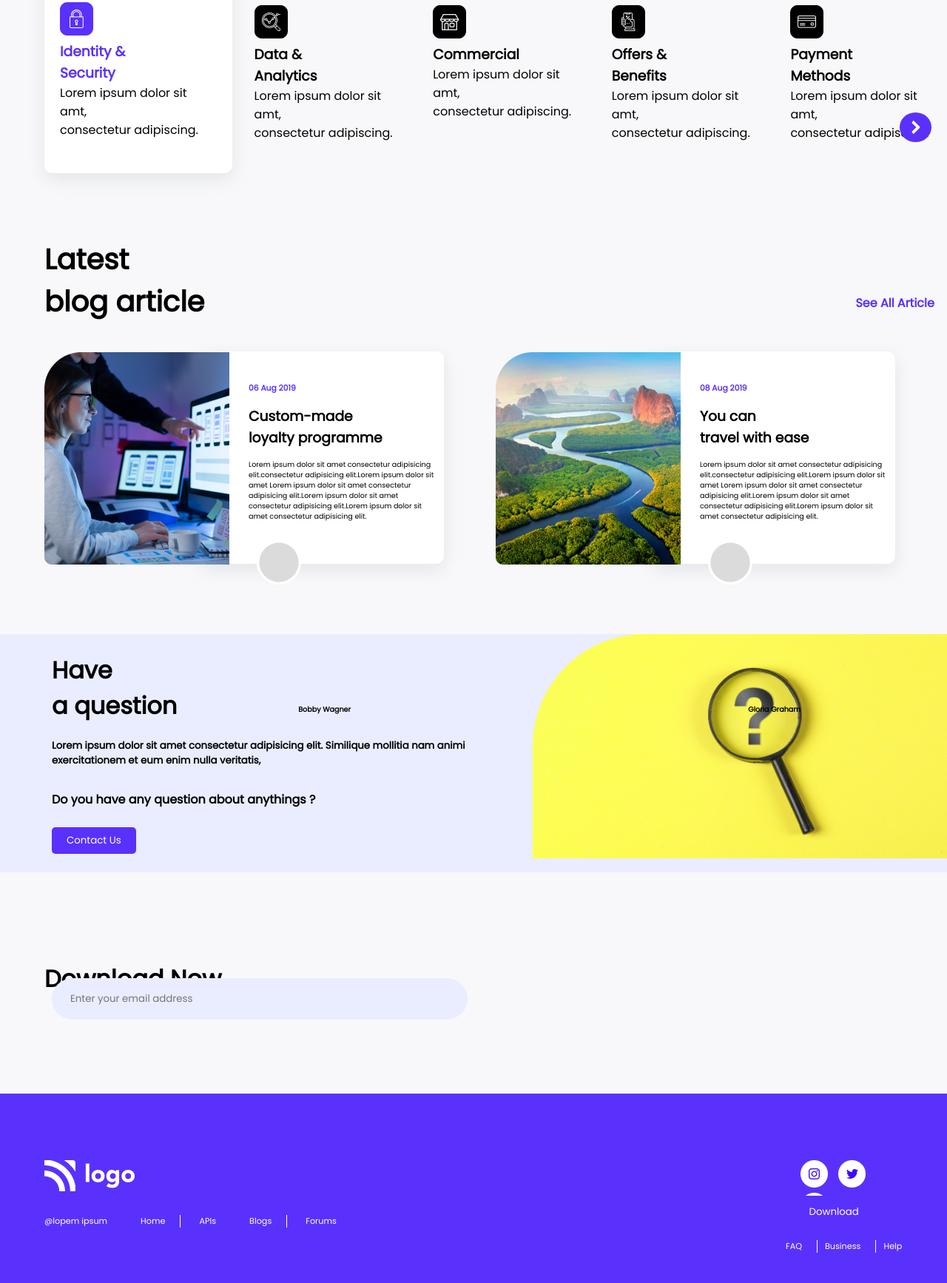
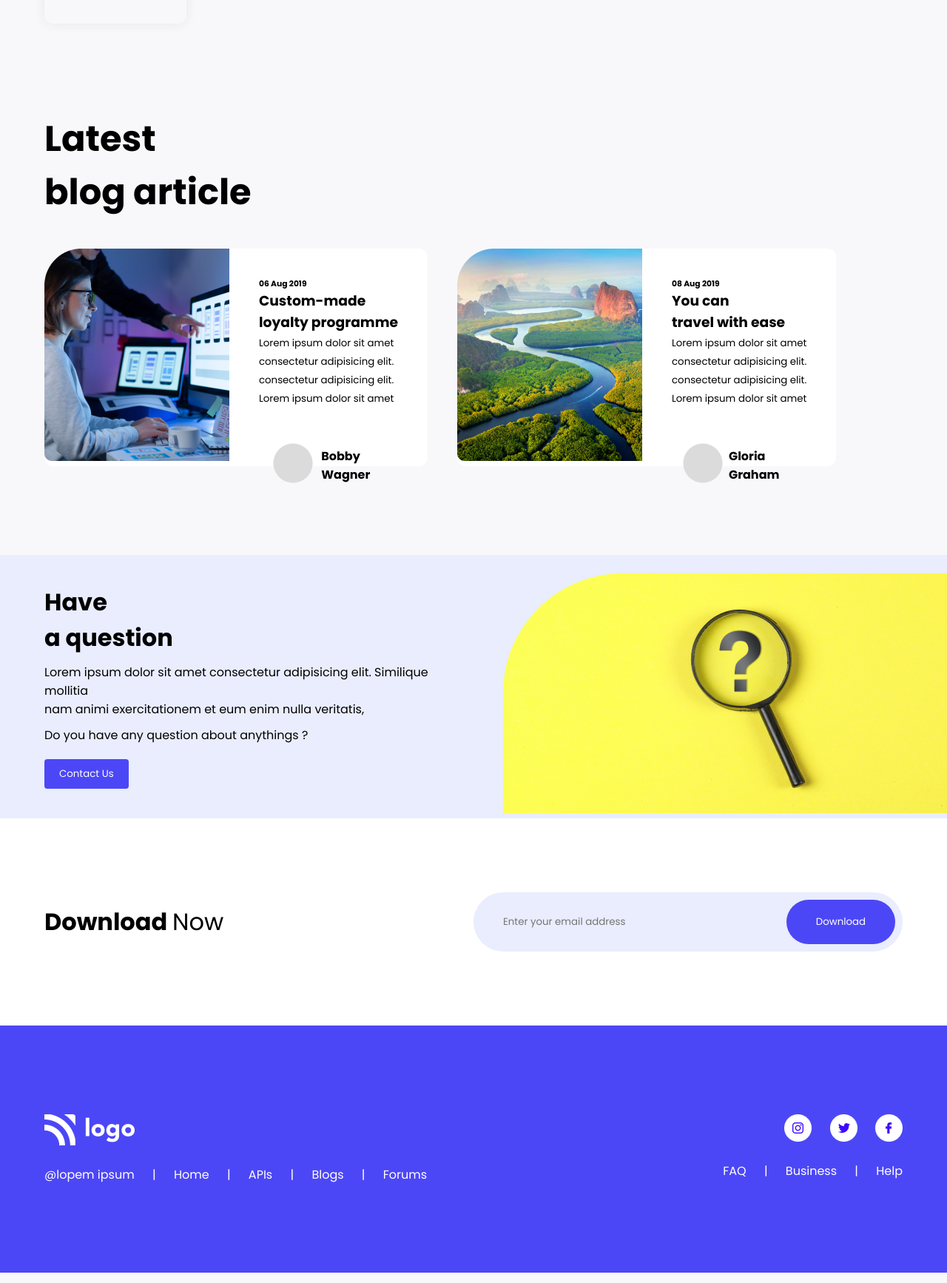
Before and after one commit to B-8128/Ineuron-Javascript-Development-Live-Class-Project-9, a website: page index.html in a window 1280 px wide. Shown: the part 1048-2782 px from the top of the page at 74% size. Drawn offline with Linux system fonts and the light colour scheme.

Commit message:
Minor Changes

```diff
--- a/index.html
+++ b/index.html
@@ -13,9 +13,8 @@
     <!-- Header Starts -->
     <header>
         <!-- Navigation Bar Starts -->
-        <nav class="navbar">
+        <nav>
             <!-- Navigation items Starts -->
-
             <a class="nav-item">Home</a>
             <a class="nav-item">APIs</a>
             <a class="nav-item">Blogs</a>
@@ -28,7 +27,7 @@
         </nav>
 
         <!-- LOGO -->
-        <div class="logo">
+        <div>
             <img class="logo" src="./images/Logo.png">
         </div>
 
@@ -44,7 +43,7 @@
         </div>
 
         <!-- Image -->
-        <div class="firstimg">
+        <div>
             <img class="header-image" src="./images/IMAGE HERE.png">
         </div>
     </header>
@@ -93,15 +92,11 @@
 
         </div>
     </div>
-    <div class="svg">
-        <img src="./images/greaterThan.svg" alt="">
-    </div>
 
     <!-- Blog section -->
 
     <div class="blog-heading">
         <h1>Latest <br> blog article</h1>
-        <h2>See All Article</h2>
     </div>
     <!-- Blogs -->
     <div class="blog-cards">
@@ -113,13 +108,12 @@
             <div class="blog-content">
                 <h6>06 Aug 2019</h6>
                 <h3>Custom-made <br> loyalty programme</h3>
-                <p>Lorem ipsum dolor sit amet consectetur adipisicing elit.consectetur adipisicing elit.Lorem ipsum dolor sit amet Lorem ipsum dolor sit amet consectetur adipisicing elit.Lorem ipsum dolor sit amet consectetur adipisicing elit.Lorem ipsum
-                    dolor sit amet consectetur adipisicing elit.</p>
+                <small>Lorem ipsum dolor sit amet <br>consectetur adipisicing elit. <br> consectetur adipisicing elit. <br>Lorem ipsum dolor sit amet</small>
             </div>
             <div class="blog-bottom">
                 <img class="blog-card-bottom-image" src="./images/IMAGE HERE (2).png" alt="">
             </div>
-            <div class="blog-author1">
+            <div class="blog-author">
                 <b class="blog-author">Bobby Wagner</b>
             </div>
 
@@ -134,13 +128,12 @@
             <div class="blog-content">
                 <h6>08 Aug 2019</h6>
                 <h3>You can <br> travel with ease</h3>
-                <p>Lorem ipsum dolor sit amet consectetur adipisicing elit.consectetur adipisicing elit.Lorem ipsum dolor sit amet Lorem ipsum dolor sit amet consectetur adipisicing elit.Lorem ipsum dolor sit amet consectetur adipisicing elit.Lorem ipsum
-                    dolor sit amet consectetur adipisicing elit.</p>
+                <small>Lorem ipsum dolor sit amet <br>consectetur adipisicing elit. <br> consectetur adipisicing elit. <br>Lorem ipsum dolor sit amet</small>
             </div>
             <div class="blog-bottom">
                 <img class="blog-card-bottom-image" src="./images/IMAGE HERE (2).png" alt="">
             </div>
-            <div class="blog-author2">
+            <div class="blog-author">
                 <b class="blog-author">Gloria Graham</b>
             </div>
 
@@ -151,7 +144,7 @@
     <div class="faq-section">
         <div class="faq-content">
             <h2>Have <br> a question</h2>
-            <h5>Lorem ipsum dolor sit amet consectetur adipisicing elit. Similique mollitia nam animi exercitationem et eum enim nulla veritatis,</h5>
+            <h4>Lorem ipsum dolor sit amet consectetur adipisicing elit. Similique mollitia <br>nam animi exercitationem et eum enim nulla veritatis,</h4>
             <h4>Do you have any question about anythings ?</h4>
 
             <button>Contact Us</button>
@@ -188,7 +181,7 @@
         </div>
 
         <div class="footer-right">
-            <div class="footer-right1">
+            <div class="footer-right">
                 <img class="footer-logos" src="./images/Group 102.png" alt="">
                 <img class="footer-logos" src="./images/Group 103.png" alt="">
                 <img class="footer-logos" src="./images/Group 104.png" alt="">
--- a/style.css
+++ b/style.css
@@ -1,373 +1,376 @@
 /* POPPINS FONT FAMILY */
 
-@import url("https://fonts.googleapis.com/css2?family=Poppins&display=swap");
+@import url('https://fonts.googleapis.com/css2?family=Poppins:wght@400;500;600;700&display=swap');
 @import url("https://fonts.googleapis.com/css2?family=Righteous&display=swap");
+:root {
+    --primary-color: #4c47f6;
+    --blue-100: #e9edfd;
+}
+
 * {
     font-family: "Poppins", sans-serif;
     padding: 0;
     margin: 0;
+    outline: none;
 }
 
 body {
     background-color: #f8f8fa;
 }
 
-
-/* Header */
-
 header {
-    background-color: #491bfd;
-    height: 80vh;
+    background-color: var(--primary-color);
+    color: #fff;
 }
 
-.navbar {
-    margin-left: 55%;
-    font-size: smaller;
+header nav {
+    float: right;
+    margin-top: 40px;
 }
 
 .nav-item {
-    margin-left: 30px;
-    margin-top: 25px;
-    color: #fff;
+    display: inline;
+    margin-right: 60px;
 }
 
 .nav-item-active {
-    margin-left: 50px;
-    margin-top: 25px;
+    display: inline;
+    margin-right: 60px;
     background-color: #fff;
-    color: #0000ff;
-    padding: 5px 8px;
-    border-radius: 3px;
-    font-size: 11px;
-    font-weight: bold;
-}
-
-.navbar svg {
-    margin-left: 25px;
+    border-radius: 4px;
+    padding: 10px 20px;
+    color: var(--primary-color);
 }
 
 .logo {
-    margin-left: 25px;
+    margin-top: 40px;
+    margin-left: 60px;
 }
 
 .header-text {
-    margin-left: 50px;
-    margin-top: 120px;
-    color: #fff;
+    padding: 80px 80px;
 }
 
 .header-text h2 {
-    font-size: 2.5rem;
-    margin-top: 5px;
+    font-weight: 400;
+    font-size: 4rem;
 }
 
-.header-text p {
-    margin-top: 10px;
-}
-
-.firstimg img {
-    width: 46%;
-    float: right;
-    margin-top: -300px;
+.header-image {
+    position: absolute;
+    top: 100px;
+    right: 0;
 }
 
 .companies {
-    margin-top: 30px;
+    margin: 40px 60px;
 }
 
-.companies a {
+.company-items {
+    display: inline;
+    font-family: "Righteous";
+    font-size: 2rem;
+    color: #000;
     text-decoration: none;
-    color: #000;
-    margin-left: 60px;
-    font-size: 1.4rem;
-    font-family: 'Righteous';
+    outline: none;
+    margin-right: 40px;
 }
 
-
-/* API Section  */
-
 .api {
-    margin-top: 120px;
-    margin-left: 60px;
+    padding: 40px 60px;
+    margin-top: 80px;
 }
 
-.api h1 {
-    font-size: 2.2rem;
-    font-weight: 1000;
+.api-heading {
+    font-size: 3rem;
 }
 
 .cards {
     display: flex;
-    margin-top: 80px;
-    width: 100%;
+    flex-direction: row;
+    align-items: center;
+    margin-top: 40px;
+}
+
+.card {
+    padding: 40px 20px;
+    margin-right: 40px;
 }
 
 .card-active {
-    border: 1px solid #fff;
-    background-color: #fff;
-    padding: 45px 20px;
-    border-radius: 10px;
-    box-shadow: rgba(149, 157, 165, 0.2) 0px 8px 24px;
+    padding: 40px 20px;
+    margin-right: 40px;
+    border-radius: 12px;
+    box-shadow: 0 0 16px rgba(49, 49, 49, 0.084);
 }
 
-.card {
-    margin-top: 50px;
-    margin-left: 30px;
+.card-head,
+.card-head-active {
+    margin-top: 20px;
 }
 
-.card-active h3 {
-    color: #5a31fc;
+.card-head-active {
+    color: var(--primary-color);
 }
 
-.svg img {
-    background-color: #5a31fc;
-    padding: 10px 15px;
-    width: 1%;
-    border-radius: 100%;
-    position: absolute;
-    left: 95%;
-    top: 150%;
+.blog-heading {
+    padding: 0px 60px;
+    margin-top: 80px;
 }
 
-
-/* Blog section */
-
-.blog-heading {
-    margin-top: 88px;
-    margin-left: 60px;
-    font-size: 1.2rem;
-    margin-bottom: 40px;
-    display: flex;
-}
-
-.blog-heading h2 {
-    color: #5a31fc;
-    font-size: 1rem;
-    margin-left: 880px;
-    margin-top: 75px;
+.blog-heading h1 {
+    font-size: 3rem;
 }
 
 .blog-cards {
-    margin-left: 60px;
+    margin-top: 40px;
+    padding: 0px 60px;
+    display: flex;
+    flex-direction: row;
 }
 
 .blog-card {
-    width: 50%;
-    float: left;
+    display: flex;
+    flex-direction: row;
+    position: relative;
+    background-color: #fff;
+    border-radius: 12px;
+    border-top-left-radius: 100px;
+    margin-right: 40px;
 }
 
 .blog-content {
-    width: 50%;
-    float: right;
-    margin-top: -295px;
-    margin-right: 70px;
-    border: 1px solid #fff;
-    background-color: #fff;
-    padding: 56px 10px;
-    box-shadow: rgba(149, 157, 165, 0.2) 0px 8px 24px;
-    border-radius: 10px;
-}
-
-.blog-content h6 {
-    margin-left: 52px;
-    margin-top: -15px;
-    margin-bottom: 15px;
-    color: #5a31fc;
-}
-
-.blog-content h3 {
-    margin-left: 52px;
-}
-
-.blog-content p {
-    margin-left: 52px;
-    font-size: 0.6rem;
-    margin-top: 15px;
+    padding: 40px 40px;
 }
 
 .blog-bottom {
-    width: 53%;
-    float: right;
-    margin-top: -40px;
+    position: absolute;
+    bottom: -30px;
+    right: 30%;
 }
 
-.blog-bottom img {
-    border: 3px solid #fff;
-    border-radius: 100%;
-    margin-bottom: 60px;
+.blog-author {
+    position: absolute;
+    bottom: -12px;
+    right: 15%;
 }
 
-.blog-author1 {
-    font-size: 0.6rem;
-    position: absolute;
-    top: 250%;
-    left: 31.5%;
-}
-
-.blog-author2 {
-    font-size: 0.6rem;
-    position: absolute;
-    top: 250%;
-    left: 79%;
-}
-
-
-/* FAQ SECTION */
-
 .faq-section {
-    background-color: #e9edff;
-    width: 100%;
     display: flex;
+    flex-direction: row;
+    justify-content: space-between;
+    background-color: var(--blue-100);
+    margin-top: 120px;
 }
 
 .faq-content {
-    margin-left: 60px;
-    padding: 25px 10px;
+    padding: 40px 60px;
 }
 
 .faq-content h2 {
     font-size: 2rem;
 }
 
-.faq-content h5 {
-    margin-top: 20px;
-}
-
 .faq-content h4 {
-    margin-top: 30px;
+    font-weight: 400;
+    margin-top: 10px;
 }
 
 .faq-content button {
-    margin-top: 25px;
-    padding: 8px 20px;
-    border-radius: 5px;
+    margin-top: 20px;
     border: none;
-    background-color: #5a31fc;
+    background-color: var(--primary-color);
+    border-radius: 4px;
+    padding: 10px 20px;
     color: #fff;
 }
 
-.faq-image img {
-    width: 96%;
-    float: right;
-    margin-left: 200px;
+.faq-image {
+    align-self: flex-end;
 }
 
-
-/* Download */
-
 .download-section {
-    width: 100%;
-    float: left;
-    margin-top: 120px;
-    margin-bottom: 100px;
+    background-color: #fff;
+    display: flex;
+    flex-direction: row;
+    justify-content: space-between;
+    align-items: center;
+    padding: 100px 60px;
 }
 
 .download-content {
-    width: 40%;
-    float: left;
-    margin-left: 60px;
+    flex: 1;
+}
+
+.download-content span {
+    font-weight: 400;
 }
 
 .download-email {
-    width: 50%;
-    float: left;
-    margin-left: 70px;
-    margin-top: -25px;
+    flex: 1;
+    border-radius: 40px;
+    background-color: var(--blue-100);
 }
 
-.download-email input {
-    width: 80%;
-    padding: 18px 25px;
-    background-color: #e9edff;
-    color: #000;
-    border: none;
-    border-radius: 28px;
+.download-email form {
+    display: flex;
+    flex-direction: row;
+    justify-content: space-between;
+    align-items: center;
 }
 
-.download-email button {
-    position: absolute;
-    left: 82.7%;
-    border-radius: 25px;
-    padding: 12px 35px;
-    top: 333%;
-    background-color: #5a31fc;
-    color: #fff;
+.download-email form input {
     border: none;
+    border-radius: 40px;
+    padding: 20px 40px;
+    background-color: transparent;
+    flex: 1;
 }
 
-
-/* Footer */
+.download-email form button {
+    border: none;
+    border-radius: 40px;
+    padding: 20px 40px;
+    background-color: var(--primary-color);
+    color: #fff;
+    margin: 10px;
+}
 
 .footer-section {
-    width: 100%;
-    float: left;
-    background-color: #5a31fc;
-    padding: 40px 0px;
+    background-color: var(--primary-color);
+    padding: 120px 60px;
+    display: flex;
+    flex-direction: row;
+    justify-content: space-between;
 }
 
-.footer-left {
-    width: 40%;
-    float: left;
-    margin-left: 60px;
-    margin-top: 50px;
-}
-
-.footer-right {
-    width: 50%;
-    float: left;
-}
-
-.footer-section .list {
-    display: flex;
-    margin-left: -25px;
-}
-
-.footer-section .list .list-items {
-    list-style: none;
-    margin-left: 25px;
-    margin-top: 25px;
-    margin-bottom: 35px;
-    color: #fff;
-    font-size: 0.7rem;
-}
-
-.list li {
-    border-right: 1px solid #fff;
-    padding-right: 20px;
-}
-
-.list li:nth-child(1) {
-    border: none;
-}
-
-.list li:nth-child(5) {
-    border: none;
-}
-
-.footer-right1 {
-    margin-left: 500px;
-    margin-top: 50px;
-}
-
-.footer-right1 img {
-    margin-left: 10px;
-}
-
+.list,
 .logos-list {
-    display: flex;
-    margin-left: 480px;
     margin-top: 20px;
 }
 
 .list-items {
-    font-size: 0.7rem;
-    list-style: none;
-    margin-left: 10px;
-    border-right: 1px solid #fff;
-    padding-right: 20px;
+    list-style-type: none;
+    display: inline;
     color: #fff;
 }
 
-.list-items:nth-child(3) {
-    border: none;
+.list-items:not(:first-child):before {
+    content: " | ";
+    margin-left: 20px;
+    margin-right: 20px;
 }
+
+.footer-logos:not(:last-child) {
+    margin-right: 20px;
+}
+
+.footer-right {
+    text-align: end;
+}
+
+@media screen and (max-width: 1440px) {
+    .header-text h2 {
+        font-size: 2rem;
+    }
+    .company-items {
+        font-size: 1.5rem;
+    }
+    .header-image {
+        width: 430px;
+    }
+}
+
+@media screen and (max-width: 1024px) {
+    .header-image {
+        width: 250px;
+    }
+    .api .cards {
+        flex-wrap: wrap;
+    }
+    .blog-cards {
+        flex-wrap: wrap;
+        gap: 20px;
+    }
+    .faq-image img {
+        width: 400px;
+    }
+}
+
+@media screen and (max-width: 768px) {
+    .header-image {
+        display: none;
+    }
+    .api .cards {
+        flex-wrap: wrap;
+        flex-direction: column;
+    }
+    .blog-cards {
+        flex-wrap: wrap;
+        gap: 20px;
+        /* flex-direction: column; */
+    }
+    .blog-card {
+        flex: 1;
+        width: 100%;
+        flex-direction: column;
+        margin-right: 0px;
+    }
+    .blog-image img {
+        width: 100%;
+        object-fit: cover;
+    }
+    .blog-content {
+        padding: 20px;
+    }
+    .blog-bottom {
+        display: none;
+    }
+    .blog-author {
+        display: none;
+    }
+    .faq-section {
+        flex-direction: column;
+    }
+    .faq-image img {
+        width: 400px;
+    }
+    .download-section {
+        flex-direction: column;
+        gap: 20px;
+    }
+    .footer-section {
+        flex-direction: column;
+    }
+    header nav {
+        /* float: left; */
+        margin-top: 40px;
+        margin-left: 20px;
+        display: flex;
+        gap: 20px;
+        flex-wrap: wrap;
+    }
+    .nav-item {
+        margin: 0px;
+    }
+    .nav-item-active {
+        margin-right: 0px;
+    }
+    .logo {
+        margin-top: 40px;
+        margin-left: 60px;
+    }
+    .header-text {
+        padding: 40px;
+    }
+    .header-text h2 {
+        font-size: 2rem;
+    }
+    .download-section {
+        flex-direction: column;
+        padding: 100px 20px;
+    }
+    .download-email form {
+        flex-direction: column;
+    }
+}
```
